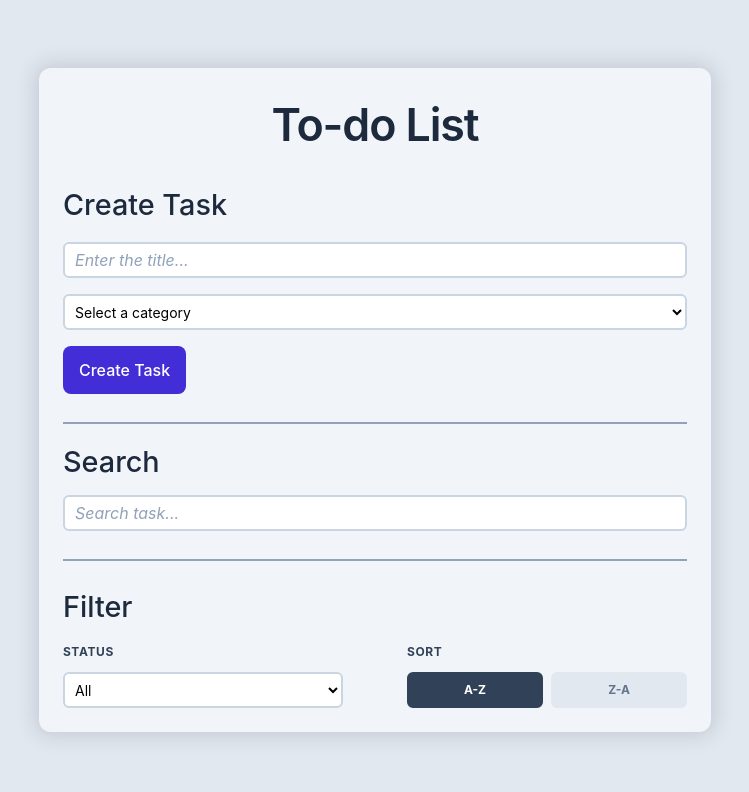
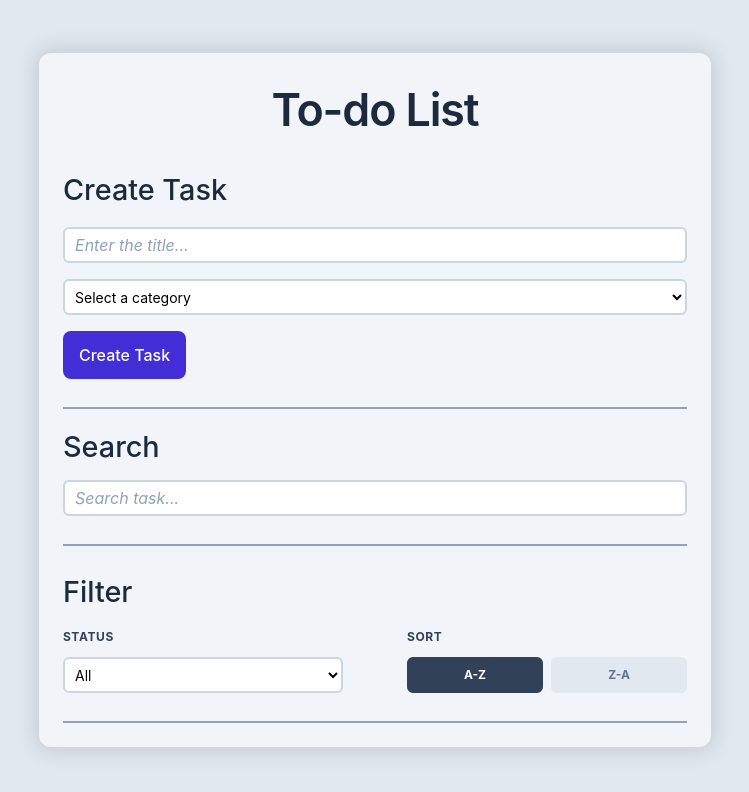
Before and after one commit to jeffvini/todo-list, a React (Vite) app: page / in a window 1280 px wide. Shown: the top 792 px of the page, without its empty margins (265-1014 px from the left). Built offline with nearby package versions, Linux system fonts and the light colour scheme.

Commit message:
feat(Filter): add border bottom to filter section for visual separation

```diff
--- a/src/components/Filter.tsx
+++ b/src/components/Filter.tsx
@@ -2,7 +2,7 @@ export function Filter() {
   return (
     <section
       aria-labelledby="filter-title"
-      className="mt-6 flex flex-col gap-4"
+      className="mt-6 flex flex-col gap-4 border-b-2 border-b-slate-400 pb-7"
     >
       <h2
         id="filter-title"
```
